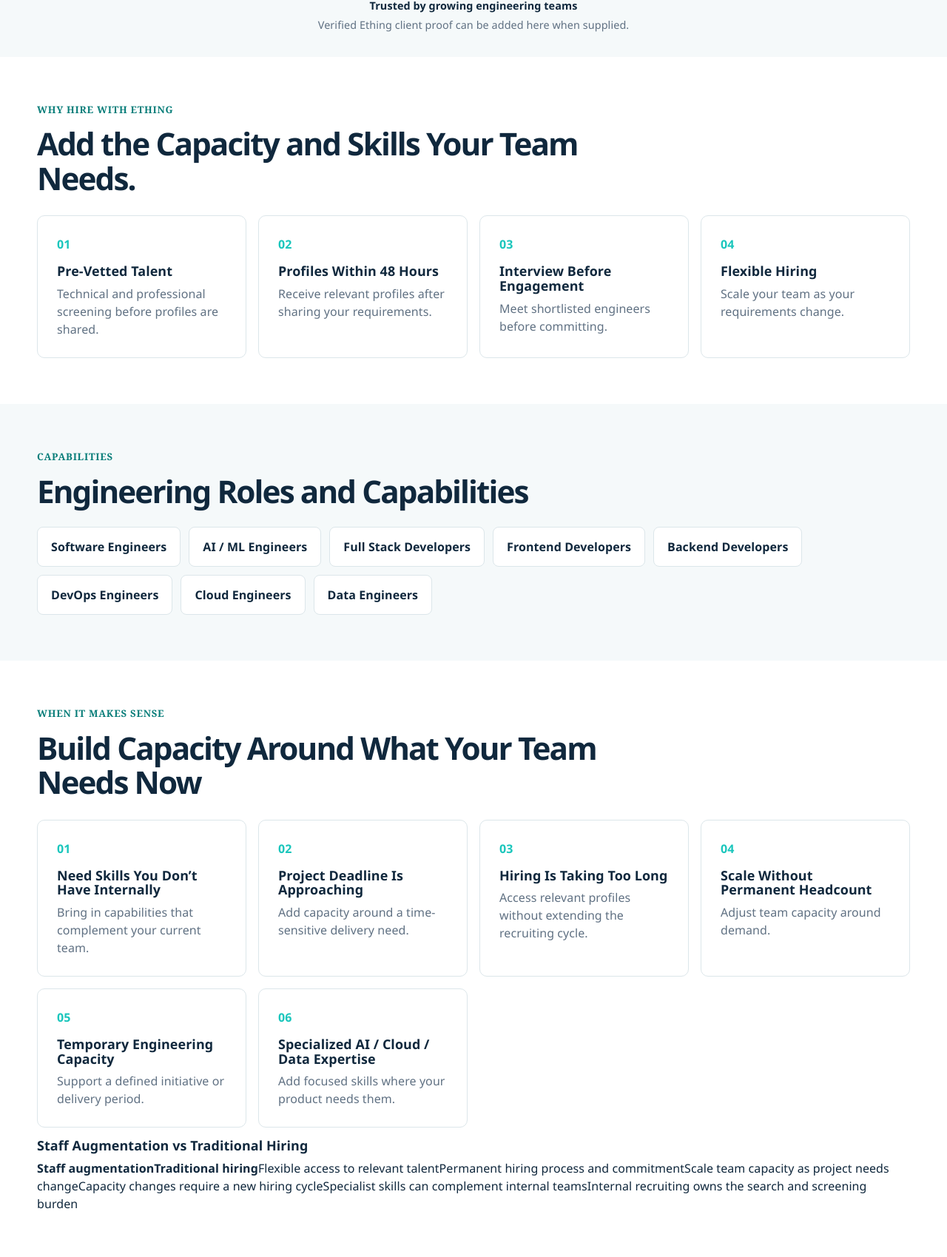
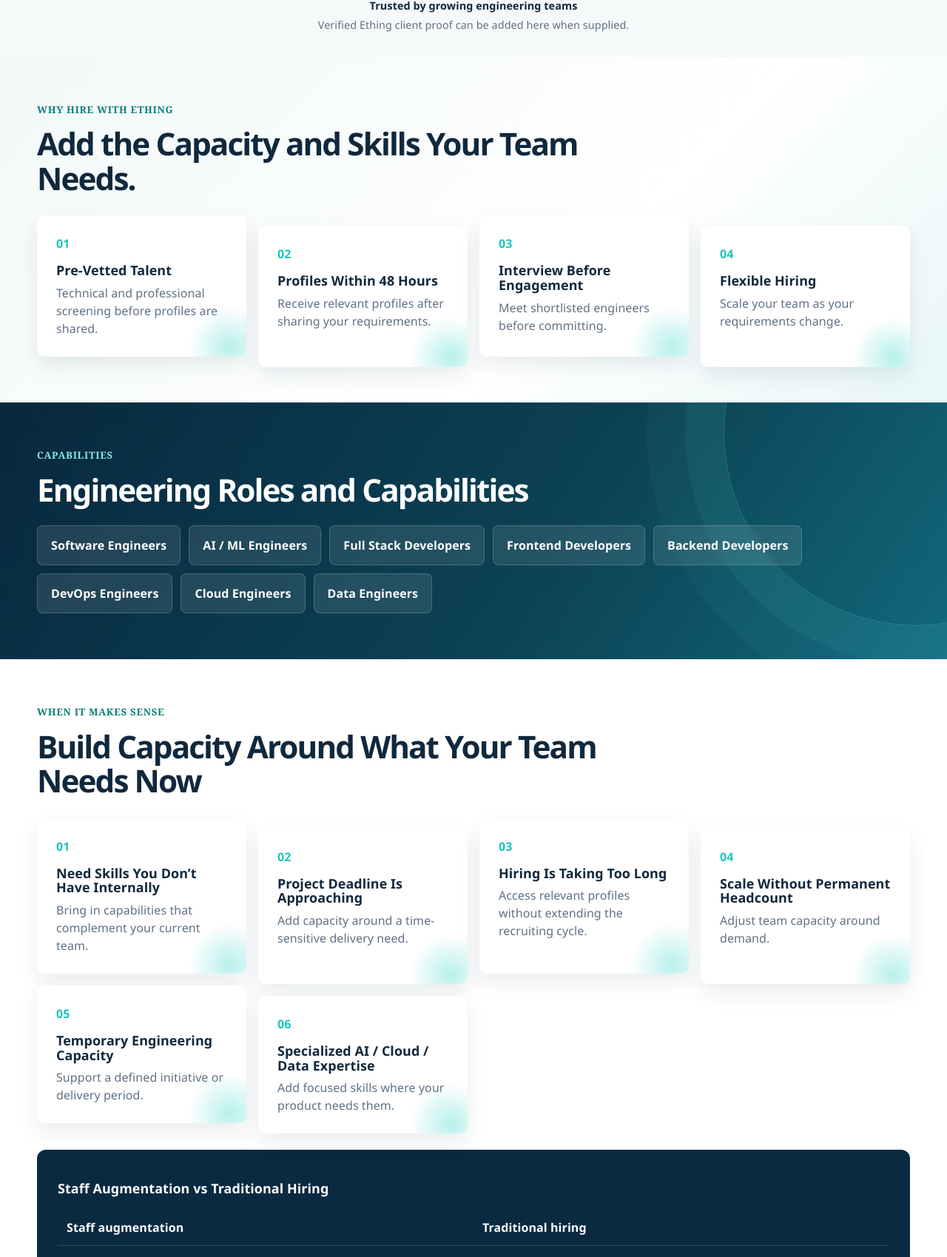
Before and after one commit to RiTech01/Website_eThings, a Next.js app: page /staff-augmentation in a window 1280 px wide. Shown: the part 860-2559 px from the top of the page at 74% size. Built offline with nearby package versions, Linux system fonts and the light colour scheme.

Commit message:
Add visual density and page-specific landing treatments

```diff
--- a/styles/landing-enhancements.css
+++ b/styles/landing-enhancements.css
@@ -10,3 +10,11 @@
 /* Tighter paid-search layout: keeps content and conversion cues visible without long empty runs. */
 .paid-page main>section:not(.hero){padding-top:62px;padding-bottom:62px}.paid-page .hero{padding-top:58px;padding-bottom:58px}.paid-page .cards,.paid-page .profiles,.paid-page .models{margin-top:27px}.paid-page .stack>div,.paid-page .faq{margin-top:25px}
 @media(max-width:800px){.paid-page main>section:not(.hero){padding-top:48px;padding-bottom:48px}.paid-page .hero{padding-top:44px;padding-bottom:48px}.paid-page .cards,.paid-page .profiles,.paid-page .models{margin-top:22px}}
+
+/* Visual density: section rhythm, graphic accents, and route-specific colour moods. */
+.paid-page main>section:nth-of-type(3),.paid-page main>section:nth-of-type(6){background:linear-gradient(135deg,#f2f8f8 0%,#fff 62%,#e8f7f7 100%)}
+.paid-page .cards article,.paid-page .profiles article{position:relative;overflow:hidden;border:0;box-shadow:0 12px 28px rgba(13,41,65,.09);min-height:180px}.paid-page .cards article::after,.paid-page .profiles article::after{content:"";position:absolute;right:-32px;bottom:-42px;width:110px;height:110px;border-radius:50%;background:radial-gradient(circle,#7ee4db 0%,rgba(126,228,219,0) 70%);opacity:.55}.paid-page .cards article:nth-child(2n){transform:translateY(14px)}
+.paid-page .stack{position:relative;overflow:hidden;background:linear-gradient(125deg,#08283f 0%,#0c4254 58%,#12687b 100%);color:#fff}.paid-page .stack::before{content:"";position:absolute;width:520px;height:520px;border:1px solid rgba(102,231,221,.25);border-radius:50%;right:-220px;top:-220px;box-shadow:0 0 0 52px rgba(102,231,221,.06),0 0 0 104px rgba(102,231,221,.04)}.paid-page .stack .eyebrow{color:#8ae9e1}.paid-page .stack>div{position:relative}.paid-page .stack span{background:rgba(255,255,255,.1);border-color:rgba(255,255,255,.18);color:#fff;backdrop-filter:blur(3px)}
+.paid-page .profiles article{background:linear-gradient(145deg,#fff 0%,#effbfa 100%)}.paid-page .steps li{background:#fff;border:1px solid var(--line);border-top:3px solid var(--teal);border-radius:8px;padding:22px;box-shadow:0 8px 20px rgba(13,41,65,.06)}.paid-page .steps{gap:13px}.paid-page .comparison{margin-top:36px;border-radius:12px;padding:28px;background:#0a2a42;color:#fff}.paid-page .comparison>div{display:grid;grid-template-columns:1fr 1fr;gap:0;margin-top:18px}.paid-page .comparison span,.paid-page .comparison b{padding:12px;border-bottom:1px solid rgba(255,255,255,.15)}
+.paid-page.ai .hero{background-image:linear-gradient(90deg,rgba(3,17,29,.98),rgba(6,43,61,.78) 49%,rgba(13,133,143,.28)),url('/engineering-team-hero.png')}.paid-page.python .hero{background-image:linear-gradient(90deg,rgba(3,17,29,.98),rgba(21,47,83,.78) 52%,rgba(48,90,146,.24)),url('/engineering-team-hero.png')}.paid-page.full-stack .hero{background-image:linear-gradient(90deg,rgba(3,17,29,.98),rgba(40,36,89,.76) 52%,rgba(91,77,173,.25)),url('/engineering-team-hero.png')}.paid-page.react .hero{background-image:linear-gradient(90deg,rgba(3,17,29,.98),rgba(16,76,93,.76) 52%,rgba(42,170,193,.26)),url('/engineering-team-hero.png')}.paid-page.devops .hero{background-image:linear-gradient(90deg,rgba(3,17,29,.98),rgba(25,68,54,.77) 52%,rgba(48,144,104,.26)),url('/engineering-team-hero.png')}.paid-page.staff .hero{background-image:linear-gradient(90deg,rgba(3,17,29,.98),rgba(75,55,25,.76) 52%,rgba(184,135,55,.23)),url('/engineering-team-hero.png')}
+@media(max-width:800px){.paid-page .cards article:nth-child(2n){transform:none}.paid-page .stack::before{right:-310px}.paid-page .comparison>div{font-size:.82rem}.paid-page .steps li{padding:18px}}
```
